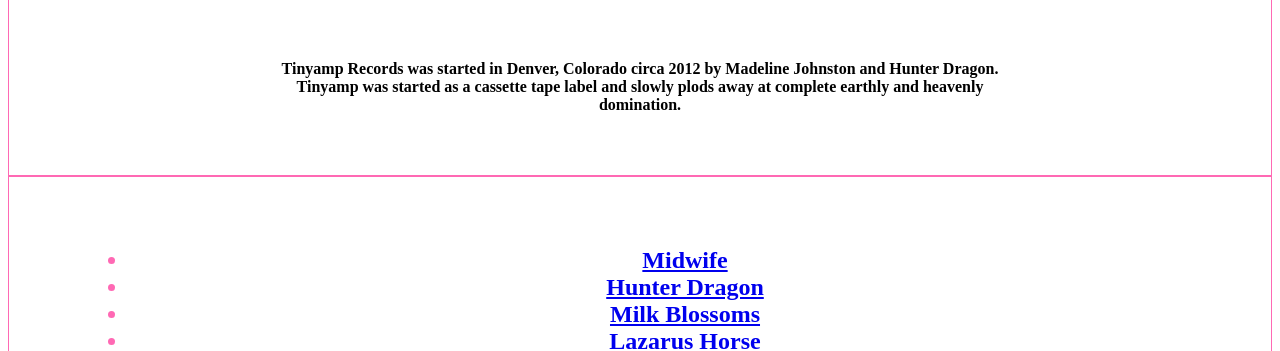
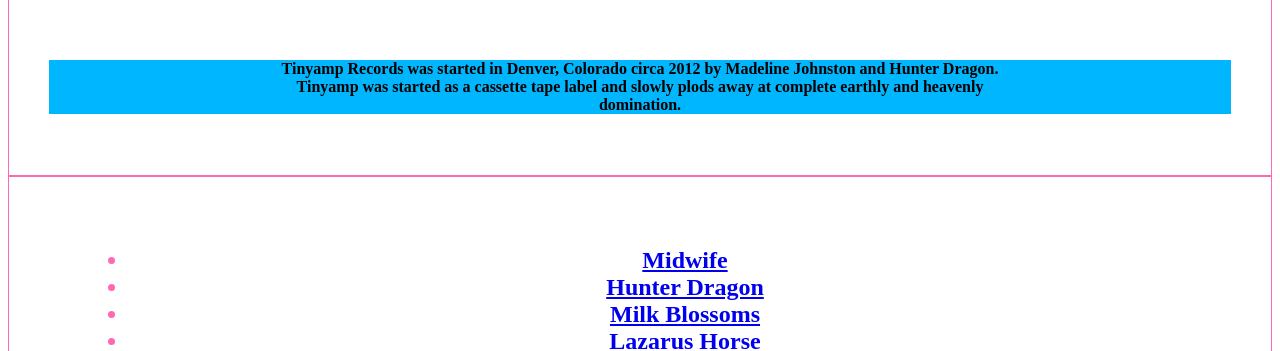
Before and after one commit to HunterHunterDragon/html-me-something, a plain HTML site: page index.html in a window 1280 px wide. Shown: the part 749-1100 px from the top of the page. Drawn offline with Linux system fonts and the light colour scheme.

Commit message:
fixed some stuff

```diff
--- a/index.html
+++ b/index.html
@@ -9,9 +9,13 @@
     <h1>T i n y a m p r e c o r d s </h1>
     <img src="images/tinyamprecords_logo.jpg" alt="Smiley face" height="" width="">
     <div class="bio">
-    <h4>Tinyamp Records was started in Denver, Colorado circa 2012 by Madeline Johnston and Hunter Dragon.<br>
+
+
+
+
+    <h4><p id="tinybio">Tinyamp Records was started in Denver, Colorado circa 2012 by Madeline Johnston and Hunter Dragon.<br>
         Tinyamp was started as a cassette tape label and slowly plods away at complete earthly and heavenly<br>
-        domination.
+        domination.</p>
 
     </h4>
     </div>
--- a/styles.css
+++ b/styles.css
@@ -16,6 +16,11 @@
 img {
     text-align: center;
 }
+#tinybio {
+    background-color: rgb(0, 183, 255);
+}
+
+
 
 h1 {
     text-align: center;
```
